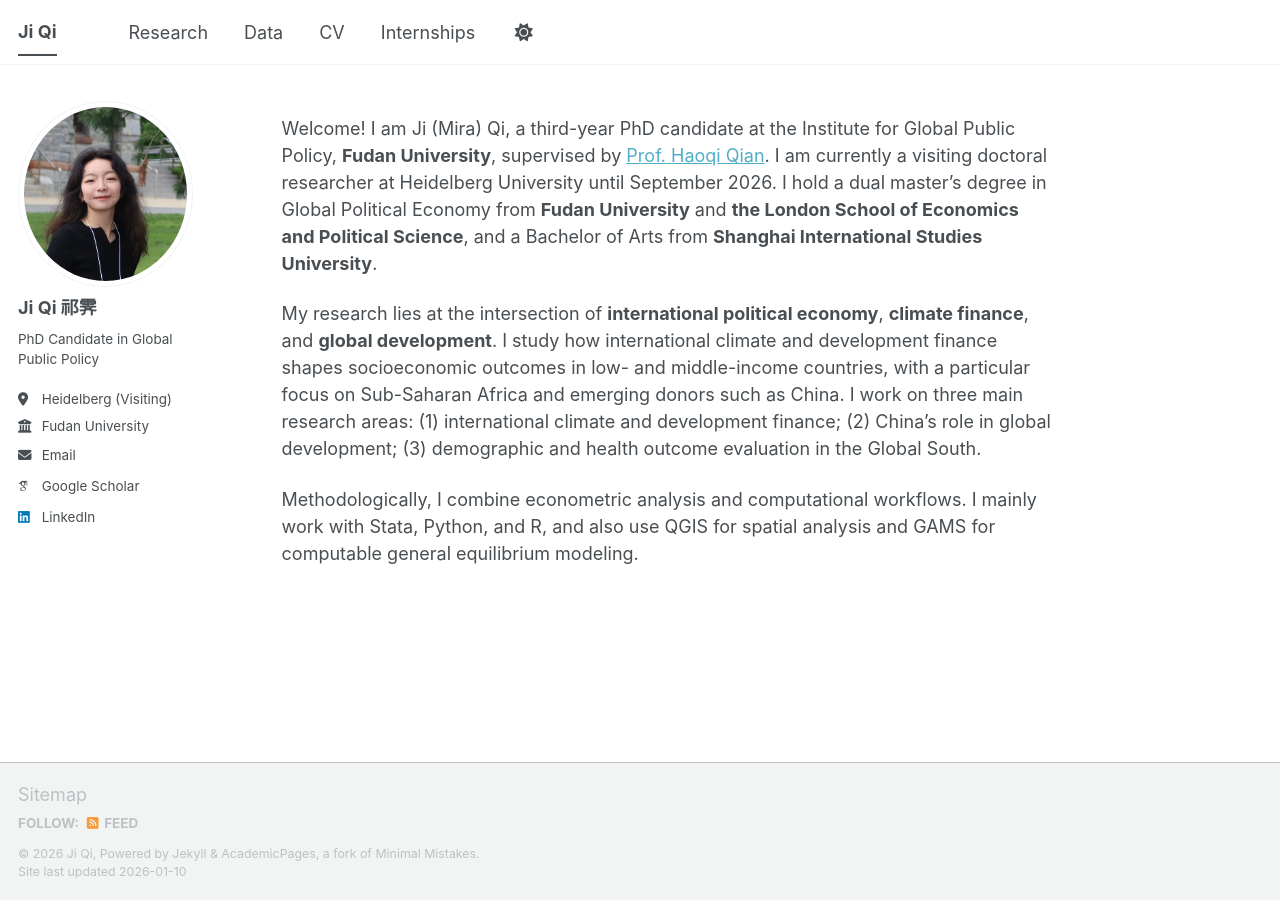
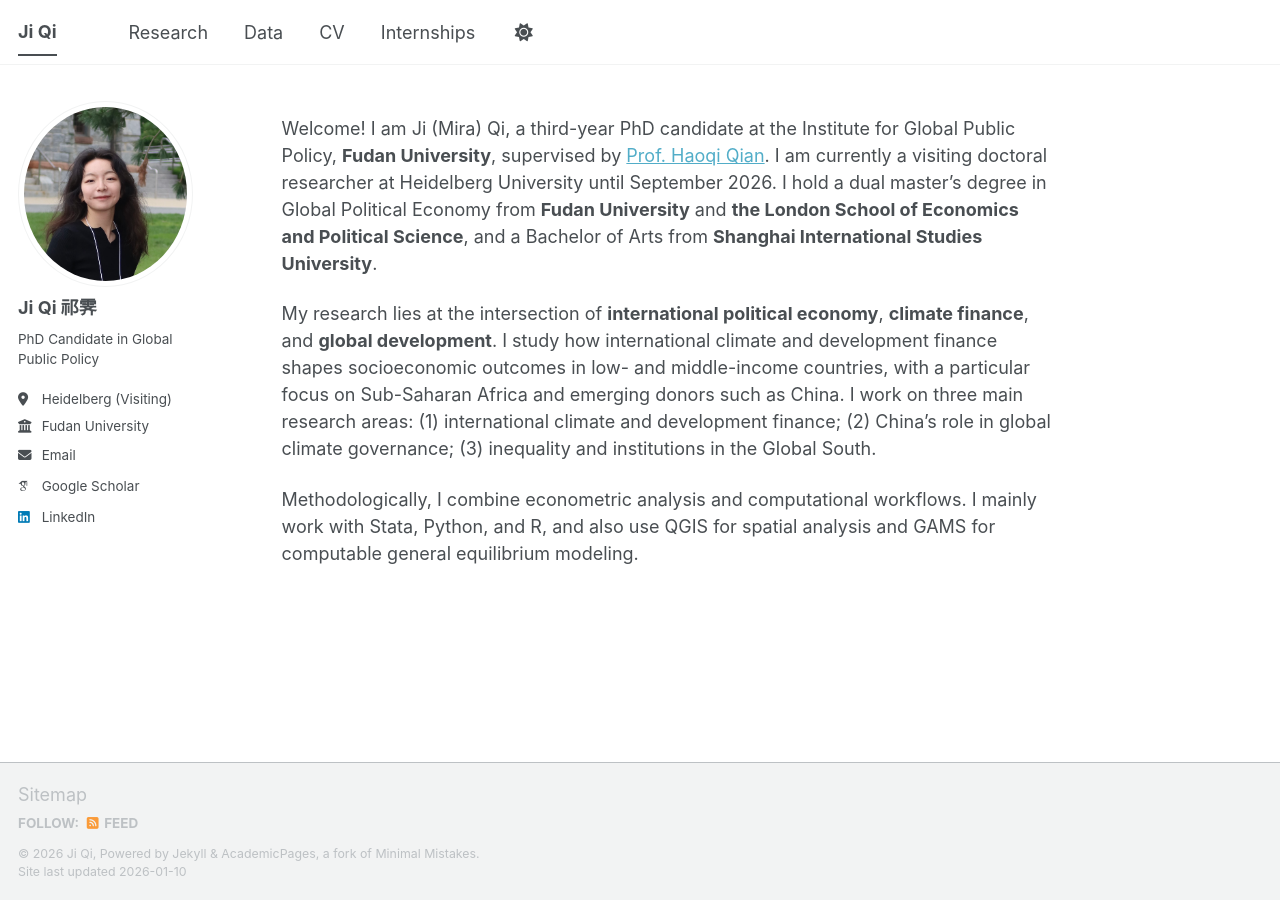
Before and after one commit to miramkj/miramkj.github.io, a Jekyll site: the page built from _pages/index.md, in a window 1280 px wide. Built offline with Jekyll 4.4.1, drawn with Linux system fonts in a browser that asks for light colours; some web fonts are replaced; a script bundle is joined from its source files by our own code; library files that are not in the unit come from our copies.

Commit message:
Update index.md

```diff
--- a/_pages/index.md
+++ b/_pages/index.md
@@ -9,7 +9,7 @@
 
 My research lies at the intersection of **international political economy**, **climate finance**, and **global development**. I study how international climate and development finance shapes socioeconomic outcomes in low- and middle-income countries, with a particular focus on Sub-Saharan Africa and emerging donors such as China. I work on three main research areas:
 (1) international climate and development finance;
-(2) China’s role in global development;
-(3) demographic and health outcome evaluation in the Global South.
+(2) China’s role in global climate governance;
+(3) inequality and institutions in the Global South.
 
 Methodologically, I combine econometric analysis and computational workflows. I mainly work with Stata, Python, and R, and also use QGIS for spatial analysis and GAMS for computable general equilibrium modeling.
```
